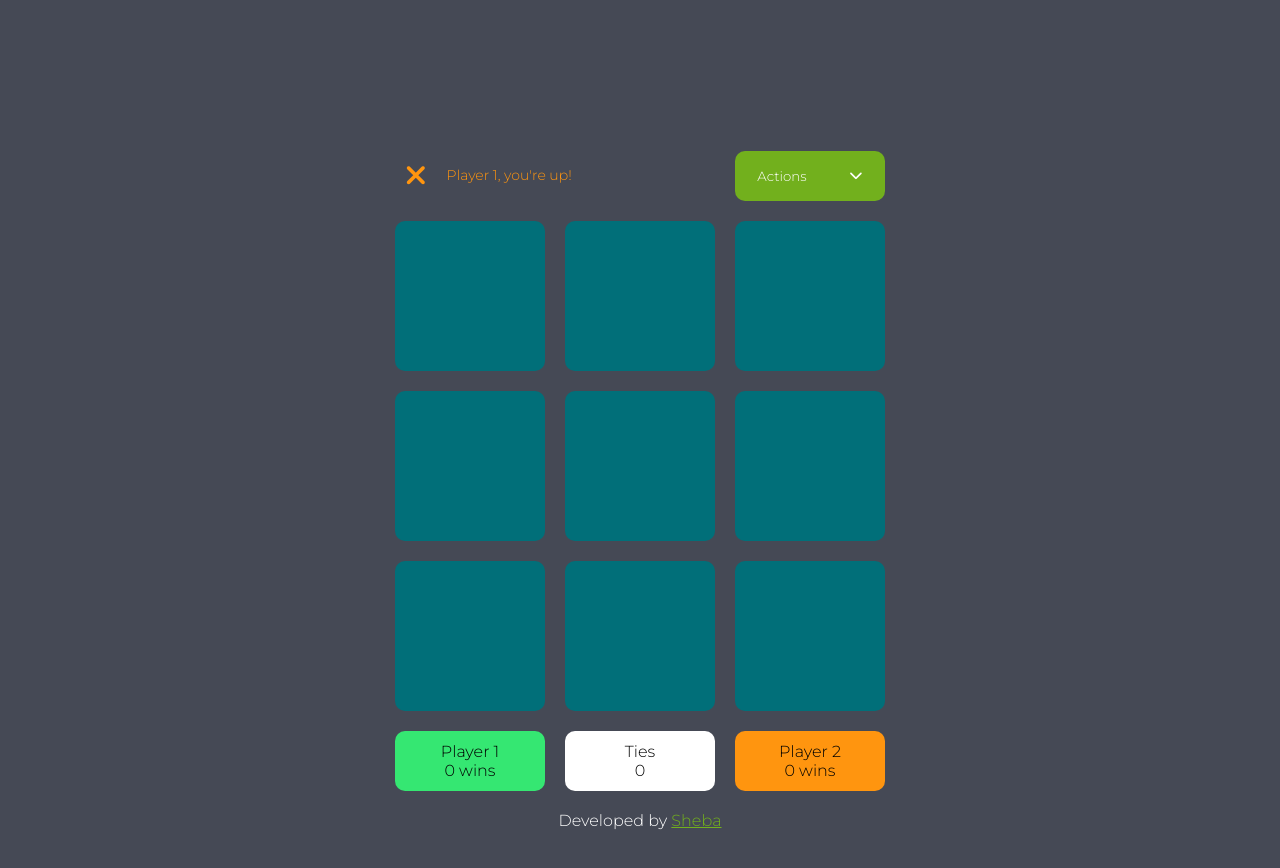
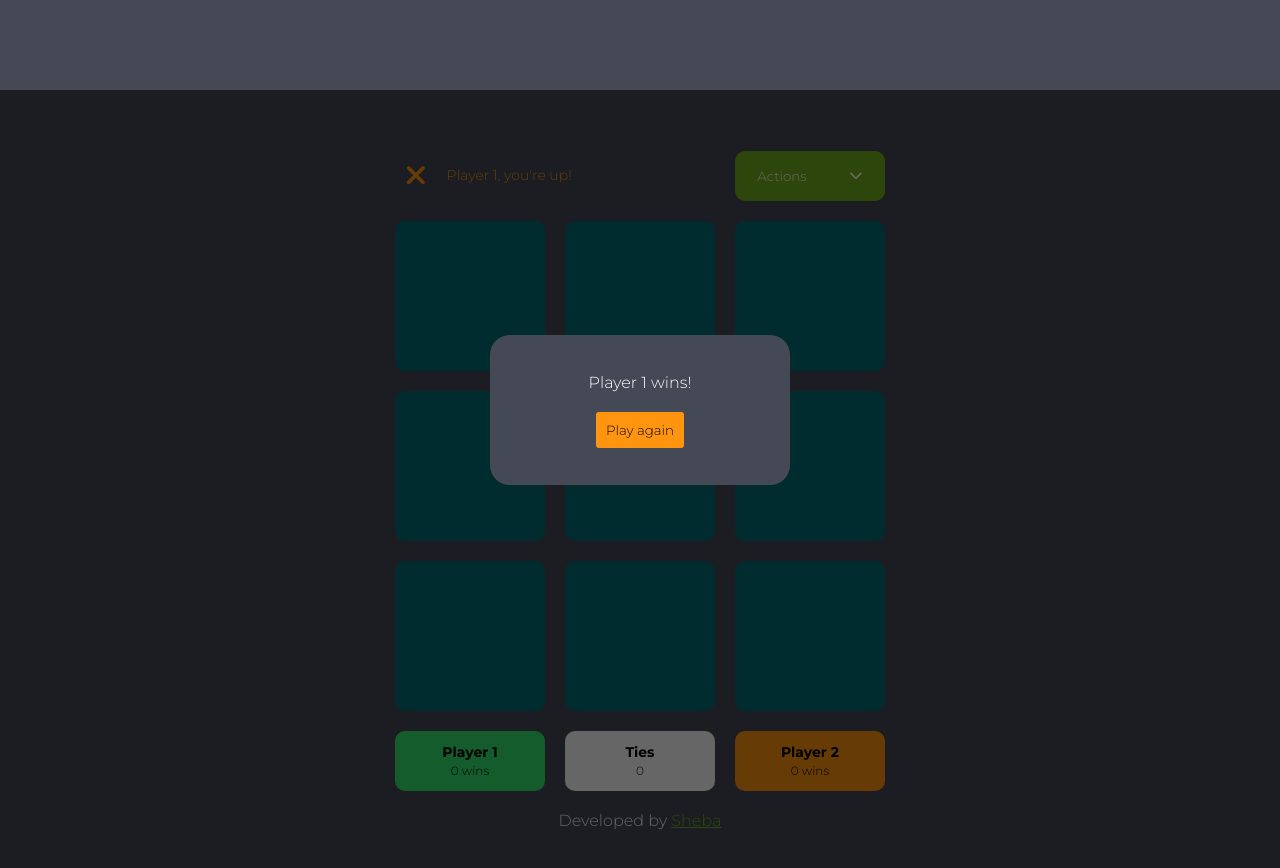
Before and after one commit to Sheba-Ayinzabyonna/Tictactoe, a plain HTML site: page index.html in a window 1280 px wide. Drawn offline with Linux system fonts and the light colour scheme; a web font is replaced by a local one.

Commit message:
updated html and css files

```diff
--- a/css/index.css
+++ b/css/index.css
@@ -33,6 +33,11 @@ html,body{
 }
 
 /* shared utility classes */
+
+button:hover{
+    cursor:pointer;
+    opacity:90%;
+}
 .hidden{
     display:none !important;
 }
@@ -170,6 +175,15 @@ html,body{
     border-radius: 10px;
 
 }
+.score p{
+    font-size: 14px;
+    font-weight: 600;
+}
+
+.score span{
+    font-size: 12px;
+    margin-top: 2px ;
+}
 .actions{
     background-color:#016F79;
 }
@@ -187,3 +201,36 @@ footer p{
 footer a{
     color: var(--apple-green);
 }
+/* Modal styles - opens when the game finishes */
+.modal{
+    display:flex;
+    position: fixed;
+    width: 100%;
+    height: 100%;
+    justify-content: center;
+    align-items: center;
+    background-color: rgba(0,0,0,0.6);
+}
+
+.modal-contents{
+    transform: translateY(-80px);
+    height: 150px;
+    width: 100%;
+    max-width: 300px;
+    background-color: #454955;
+    border-radius: 20px;
+    display: flex;
+    flex-direction: column;
+    justify-content: center;
+    align-items: center;
+    gap: 20px;
+    color:white;
+    margin: 10px;
+}
+
+.modal-contents button{
+    padding: 10px;
+    background-color: #FF950f;
+    color: #0D0A0B;
+    border-radius: 3px;
+}
--- a/index.html
+++ b/index.html
@@ -67,5 +67,13 @@
     <footer>
       <p>Developed by <a href="https://twitter.com/ShebaAyinza">Sheba </a></p>
     </footer>
+    <!-- Modal that opens when the game ends -->
+    <div class="modal">
+      <div class="modal-contents">
+        <p>Player 1 wins!</p>
+        <button>Play again</button>
+      </div>
+    </div>
+    <script src="js/app.js"></script>
   </body>
 </html>
```
Also changed, not shown: js/app.js (added).
